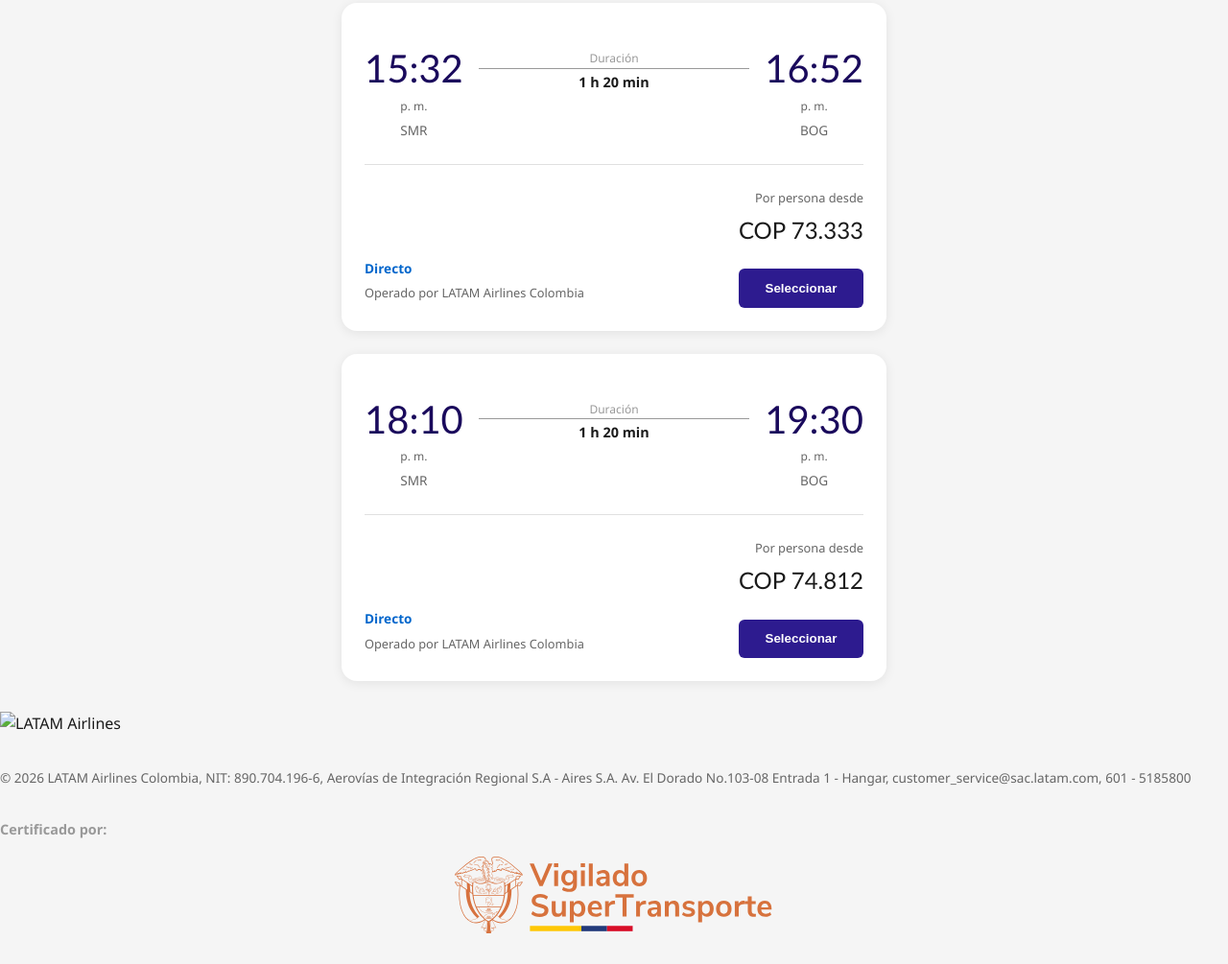
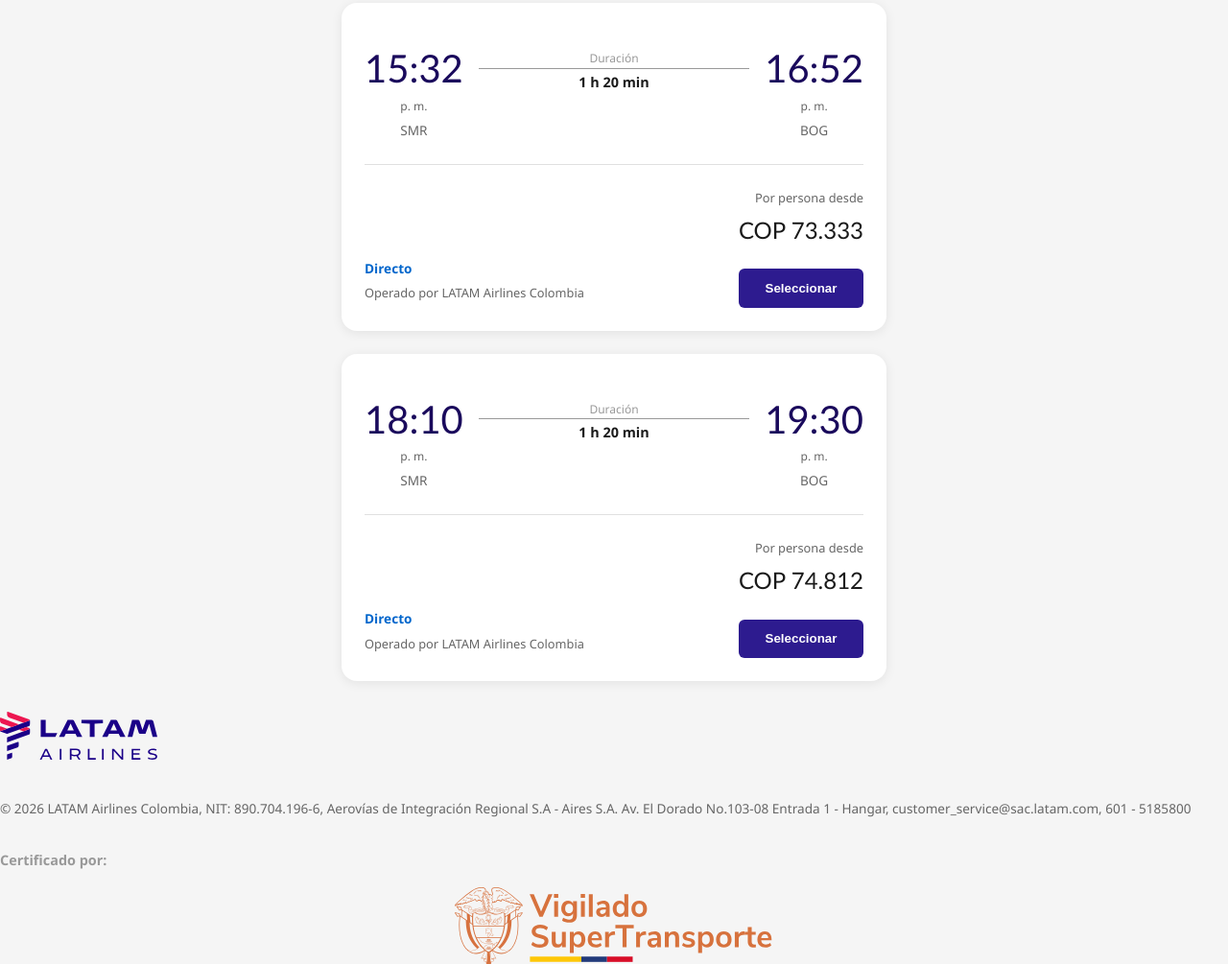
Before and after one commit to laurakkkkk/lataam, a plain HTML site: page latam-flights-results.html in a window 1280 px wide. Shown: the part 1531-2536 px from the top of the page at 96% size. Before the commit the page ends 2504 px from the top, so only its background shows below. Drawn offline with Linux system fonts and the light colour scheme.

```diff
--- a/latam-flights-results.html
+++ b/latam-flights-results.html
@@ -783,7 +783,7 @@
     <footer class="footer">
         <div class="footer-content">
             <div class="footer-logo">
-                <img src="latam.svg" alt="LATAM Airlines" class="footer-logo-img">
+                <img src="latam2.svg" alt="LATAM Airlines" class="footer-logo-img">
             </div>
 
             <p class="footer-text">
```
